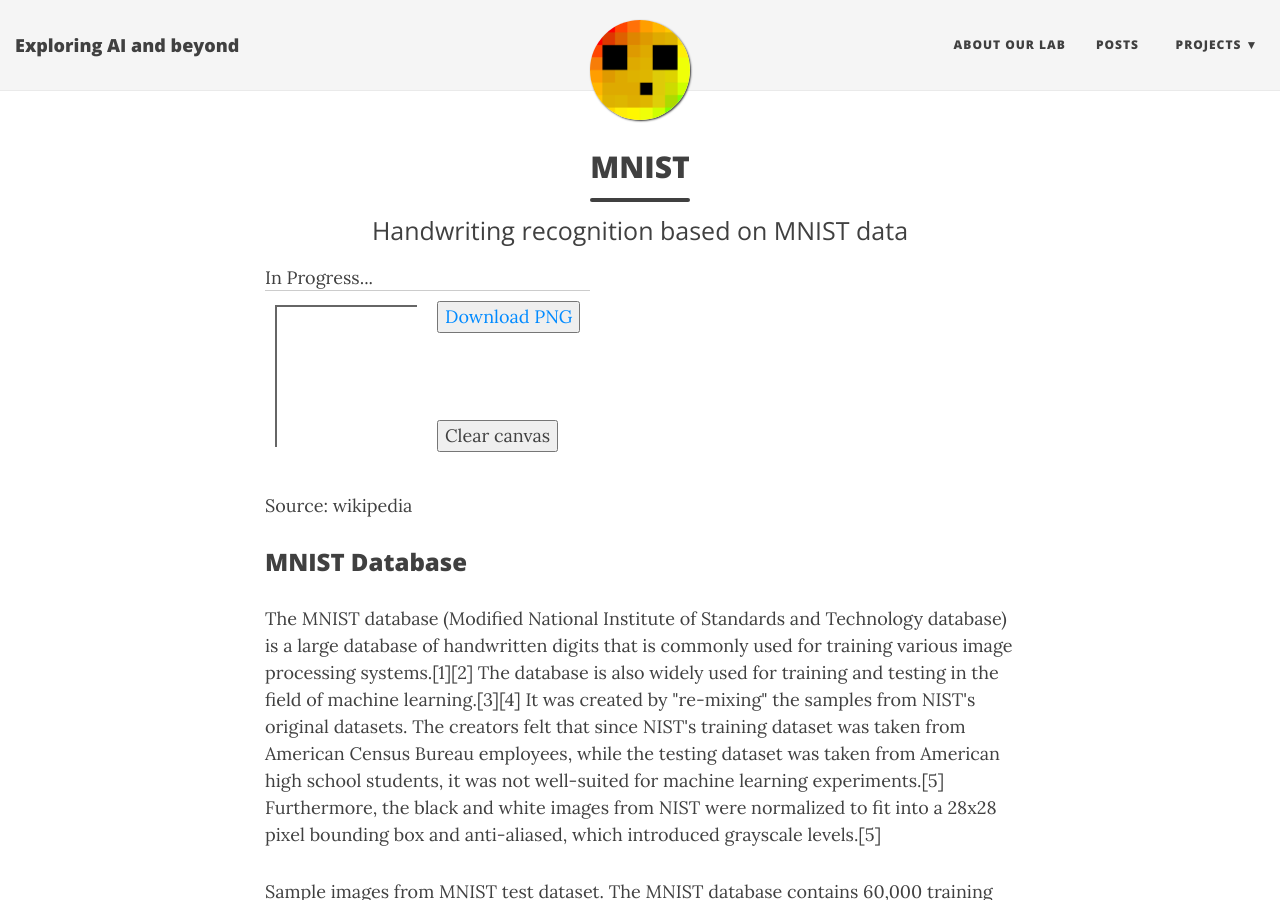
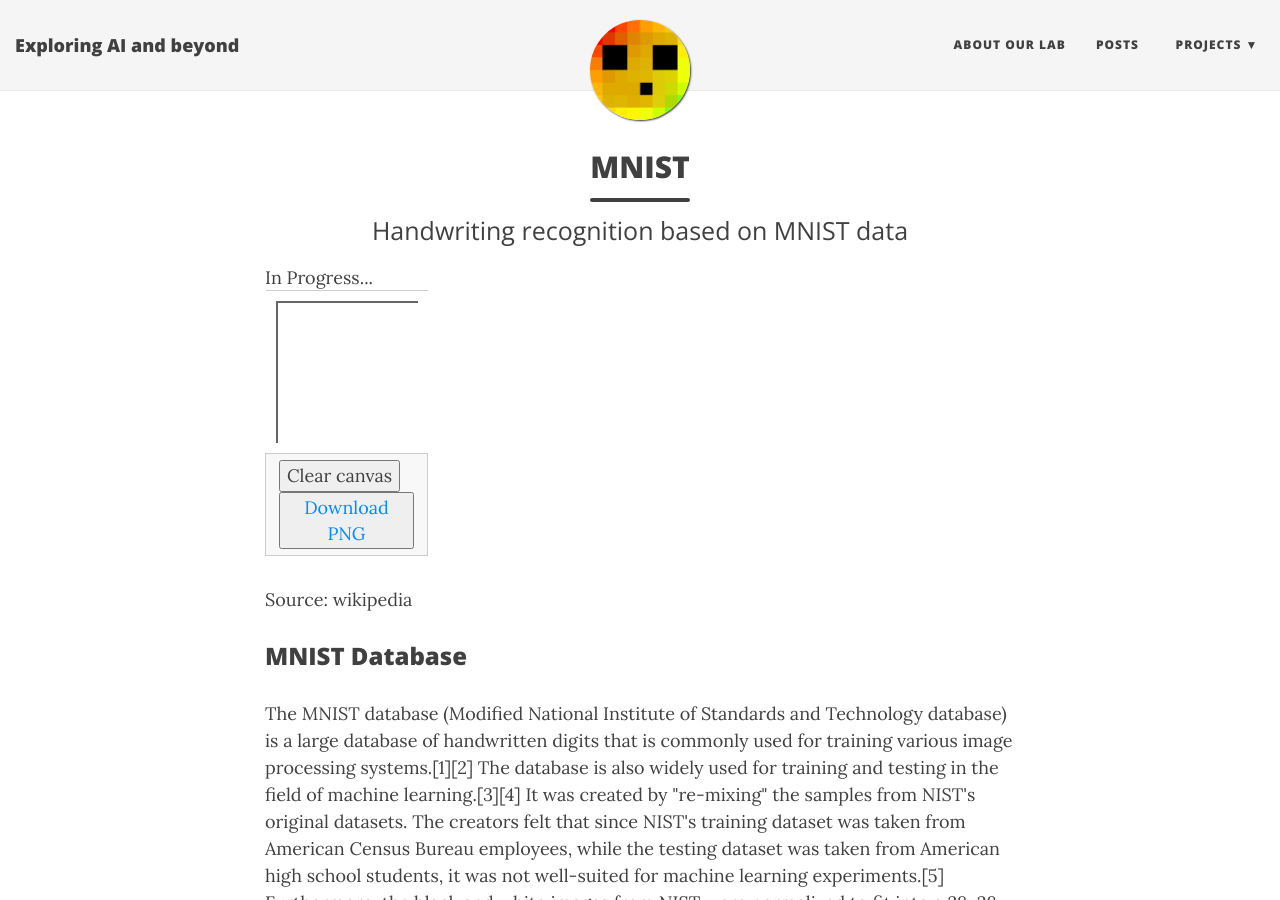
Before and after one commit to gcloudex/gcloudex.github.io, a Jekyll site: the page built from prj1mnist.html, in a window 1280 px wide and 900 px high. Built offline with Jekyll 4.4.1, drawn with Linux system fonts in a browser that asks for light colours; nearby versions of some CDN libraries.

```diff
--- a/prj1mnist.html
+++ b/prj1mnist.html
@@ -17,16 +17,14 @@ In Progress...
                 <canvas id="digitpad" width="140" height="140"></canvas>
             </div>
         </td>
-        <td style="border-style: none; padding: 10px;">
-            <!--
-            <button onclick="inference()">Predict digit</button>
-            <p>&nbsp;</p>
-            -->
+    </tr>
+    <tr>
+        <td>
+            <button onclick="clear_value()">Clear canvas</button> &nbsp;
+
             <a id="imageDownload" download="digit.png">
-              <button type="button" onClick="download()">Download PNG</button>
+                <button type="button" onClick="download()">Download PNG</button>
             </a>
-            <p>&nbsp;</p>
-            <button onclick="clear_value()">Clear canvas</button>
         </td>
     </tr>
     <!--
```
